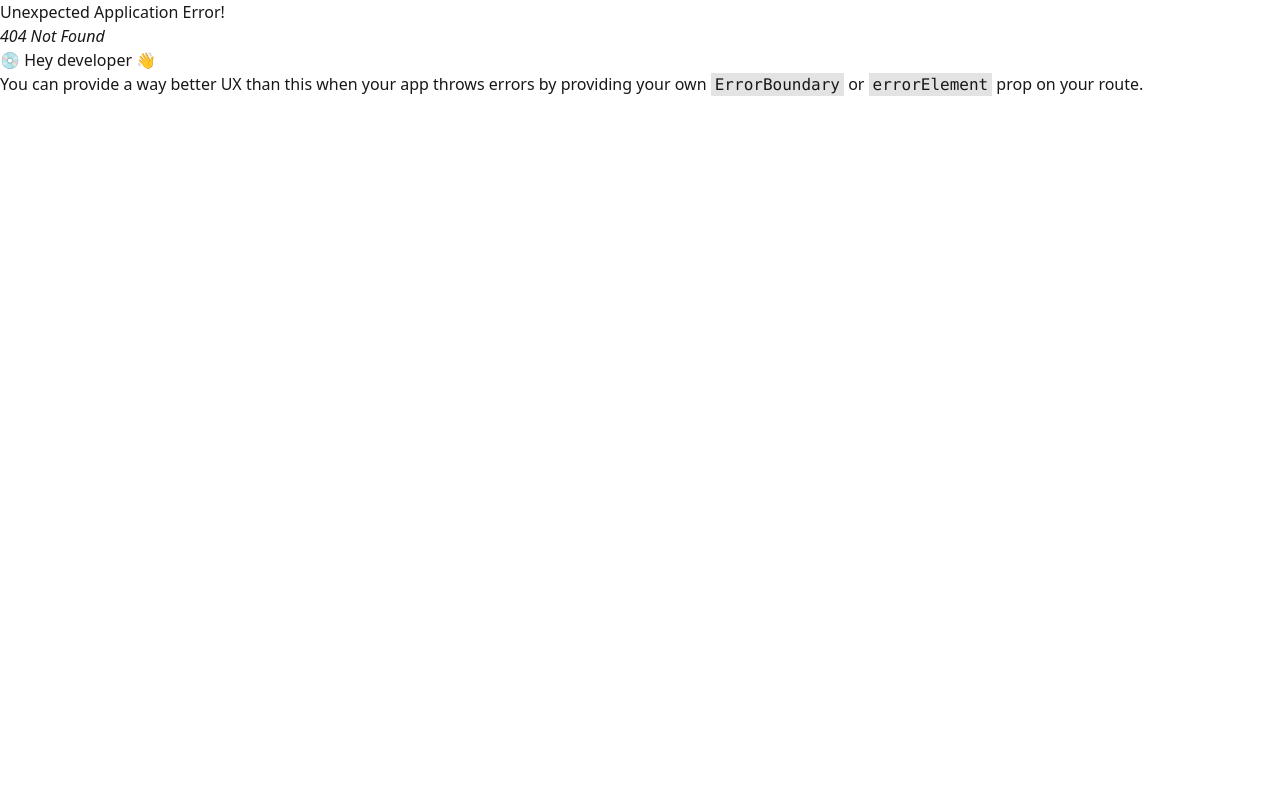
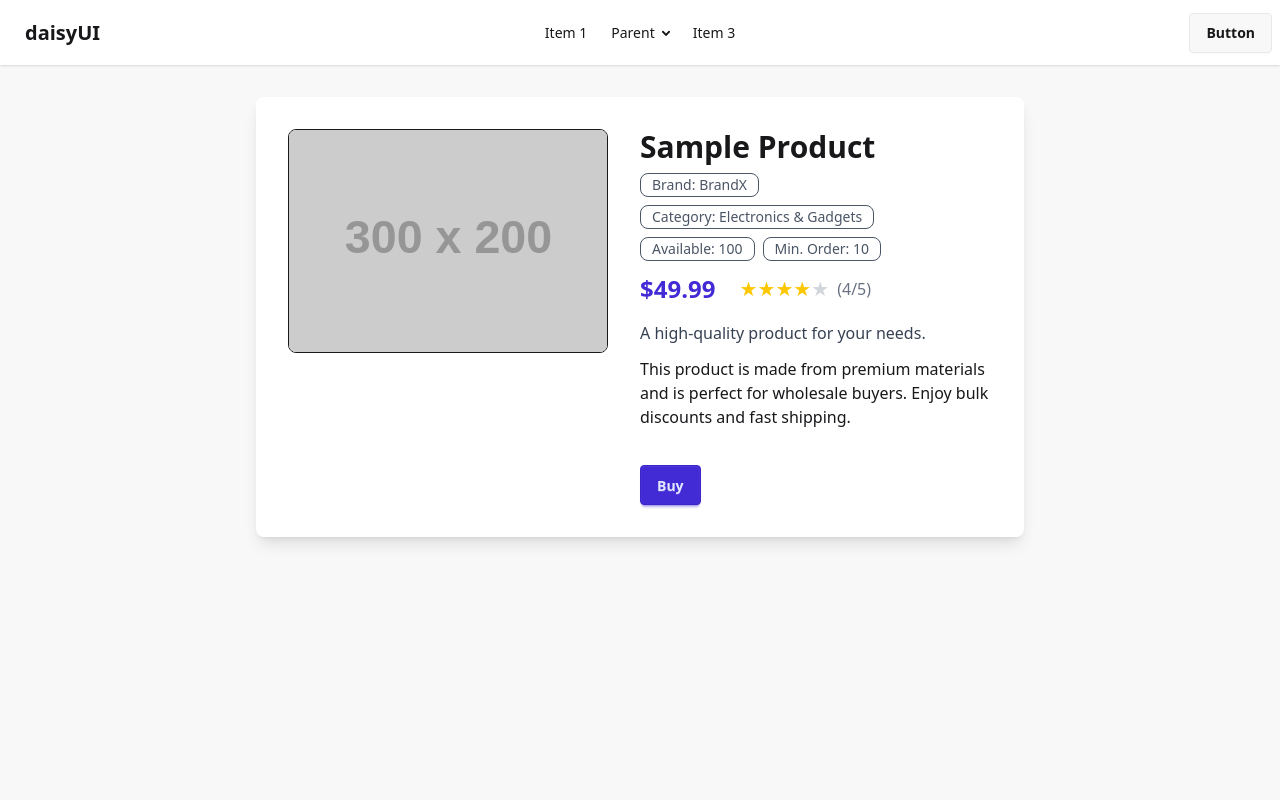
Before and after one commit to tanvirabsur/e-commerce-app, a React (Vite) app: page /productdetails in a window 1280 px wide. Before the commit this address had no page. Shown: the top 800 px of the page. Built offline with nearby package versions, Linux system fonts and the light colour scheme.

Commit message:
added product detailes page

```diff
--- /dev/null
+++ b/src/Pages/ProductDetails.jsx
@@ -0,0 +1,160 @@
+import React, { useState } from 'react';
+
+// Dummy user and product data for demonstration
+const user = {
+  displayName: 'John Doe',
+  email: 'john.doe@example.com',
+};
+
+const product = {
+  image: 'https://via.placeholder.com/300x200.png?text=Product+Image',
+  name: 'Sample Product',
+  brand: 'BrandX',
+  category: 'Electronics & Gadgets',
+  mainQuantity: 100,
+  minimumSellingQuantity: 10,
+  price: 49.99,
+  rating: 4,
+  shortDescription: 'A high-quality product for your needs.',
+  content: 'This product is made from premium materials and is perfect for wholesale buyers. Enjoy bulk discounts and fast shipping.',
+};
+
+const ProductDetails = () => {
+  const [showModal, setShowModal] = useState(false);
+  const [quantity, setQuantity] = useState(product.minimumSellingQuantity);
+
+  return (
+    <div className="min-h-screen bg-base-200 py-8">
+      <div className="container mx-auto px-4">
+        <div className="max-w-3xl mx-auto bg-white rounded-lg shadow-lg p-8">
+          <div className="flex flex-col md:flex-row gap-8">
+            <img
+              src={product.image}
+              alt={product.name}
+              className="w-full md:w-80 h-56 object-cover rounded-lg border"
+            />
+            <div className="flex-1 space-y-3">
+              <h1 className="text-3xl font-bold mb-2">{product.name}</h1>
+              <div className="flex flex-wrap gap-2 text-sm text-gray-600">
+                <span className="badge badge-outline">Brand: {product.brand}</span>
+                <span className="badge badge-outline">Category: {product.category}</span>
+                <span className="badge badge-outline">Available: {product.mainQuantity}</span>
+                <span className="badge badge-outline">Min. Order: {product.minimumSellingQuantity}</span>
+              </div>
+              <div className="flex items-center gap-2 mt-2">
+                <span className="text-2xl font-semibold text-primary">${product.price.toFixed(2)}</span>
+                <span className="ml-4 flex items-center">
+                  {[1,2,3,4,5].map((star) => (
+                    <span key={star} className={`text-xl ${star <= product.rating ? 'text-yellow-400' : 'text-gray-300'}`}>★</span>
+                  ))}
+                  <span className="ml-2 text-gray-500">({product.rating}/5)</span>
+                </span>
+              </div>
+              <p className="text-gray-700 mt-4">{product.shortDescription}</p>
+              <div className="prose max-w-none mt-2">
+                <p>{product.content}</p>
+              </div>
+              <button
+                className="btn btn-primary mt-6 w-full md:w-auto"
+                onClick={() => setShowModal(true)}
+              >
+                Buy
+              </button>
+            </div>
+          </div>
+        </div>
+      </div>
+
+      {/* Modal */}
+      {showModal && (
+        <div className="fixed inset-0 z-50 flex items-center justify-center bg-black bg-opacity-40">
+          <div className="bg-white rounded-lg shadow-lg w-full max-w-md p-6 relative">
+            <button
+              className="btn btn-sm btn-circle btn-ghost absolute right-2 top-2"
+              onClick={() => setShowModal(false)}
+            >✕</button>
+            <h2 className="text-2xl font-bold mb-4 text-center">Checkout</h2>
+            <form className="space-y-4">
+              <div className="form-control">
+                <label className="label">
+                  <span className="label-text font-semibold">Name</span>
+                </label>
+                <input
+                  type="text"
+                  className="input input-bordered w-full"
+                  value={user.displayName}
+                  disabled
+                />
+              </div>
+              <div className="form-control">
+                <label className="label">
+                  <span className="label-text font-semibold">Email</span>
+                </label>
+                <input
+                  type="email"
+                  className="input input-bordered w-full"
+                  value={user.email}
+                  disabled
+                />
+              </div>
+              <div className="form-control">
+                <label className="label">
+                  <span className="label-text font-semibold">Quantity</span>
+                </label>
+                <div className="flex items-center gap-2">
+                  <button
+                    type="button"
+                    className="btn btn-outline btn-circle text-lg"
+                    // onClick={() => setQuantity(q => Math.max(product.minimumSellingQuantity, q - 1))}
+                  >
+                    -
+                  </button>
+                  <input
+                    type="number"
+                    className="input input-bordered w-20 text-center"
+                    value={quantity}
+                    min={product.minimumSellingQuantity}
+                    readOnly
+                  />
+                  <button
+                    type="button"
+                    className="btn btn-outline btn-circle text-lg"
+                    // onClick={() => setQuantity(q => q + 1)}
+                  >
+                    +
+                  </button>
+                </div>
+                <span className="text-xs text-gray-500 mt-1">Minimum order: {product.minimumSellingQuantity}</span>
+              </div>
+              <div className="form-control">
+                <label className="label">
+                  <span className="label-text font-semibold">Shipping Address</span>
+                </label>
+                <input
+                  type="text"
+                  className="input input-bordered w-full"
+                  placeholder="Enter your shipping address"
+                />
+              </div>
+              <div className="form-control">
+                <label className="label">
+                  <span className="label-text font-semibold">Phone Number</span>
+                </label>
+                <input
+                  type="tel"
+                  className="input input-bordered w-full"
+                  placeholder="Enter your phone number"
+                />
+              </div>
+              <button type="button" className="btn btn-primary w-full mt-4">
+                Place Order
+              </button>
+            </form>
+          </div>
+        </div>
+      )}
+    </div>
+  );
+};
+
+export default ProductDetails;
--- a/src/router/RouterProvider.jsx
+++ b/src/router/RouterProvider.jsx
@@ -2,6 +2,7 @@ import { createBrowserRouter } from "react-router";
 import Home from "../Pages/Home";
 import Login from "../Pages/Login";
 import AddProduct from "../Pages/AddProduct";
+import ProductDetails from "../Pages/ProductDetails";
 
 
 const router = createBrowserRouter([
@@ -15,7 +16,13 @@ const router = createBrowserRouter([
             },
             {
                 path: '/addproduct',
-                Component: AddProduct            }
+                Component: AddProduct
+            },
+            {
+                path: '/productdetails',
+                Component: ProductDetails
+            }
+
         ]
     }
 ])
```
